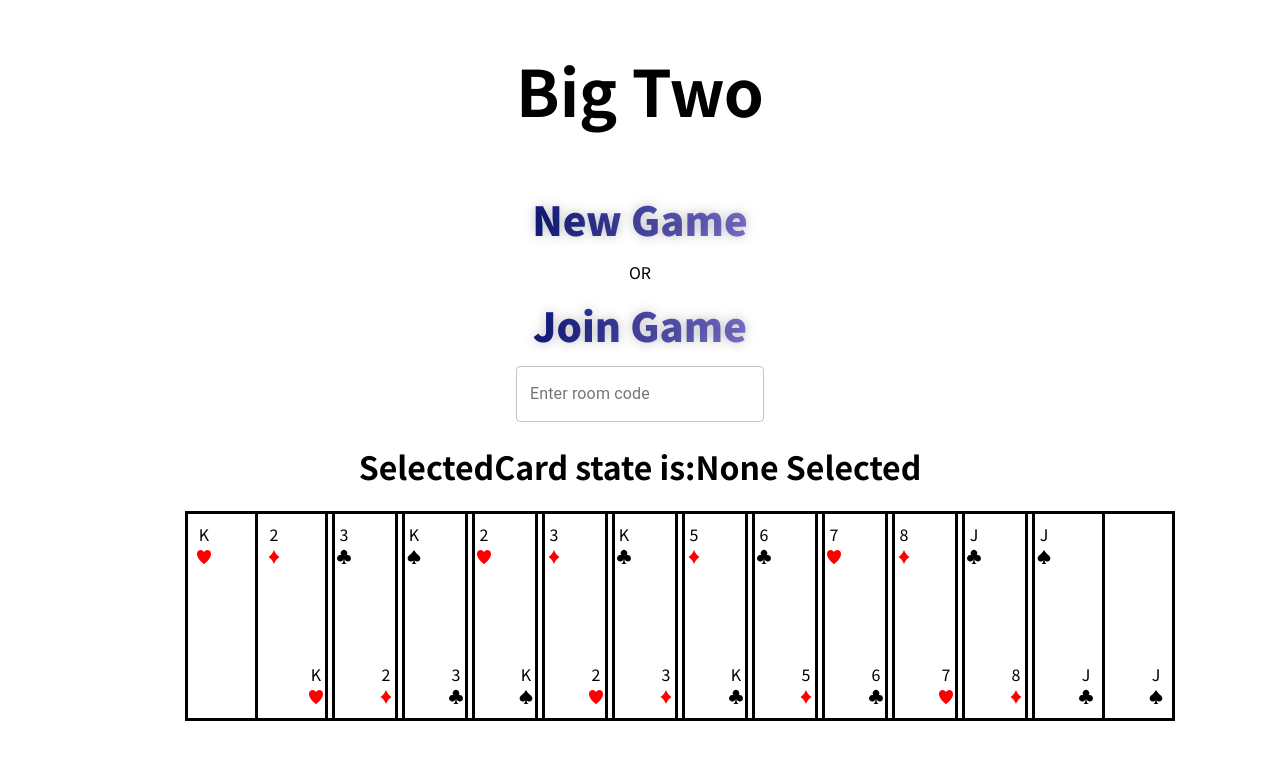
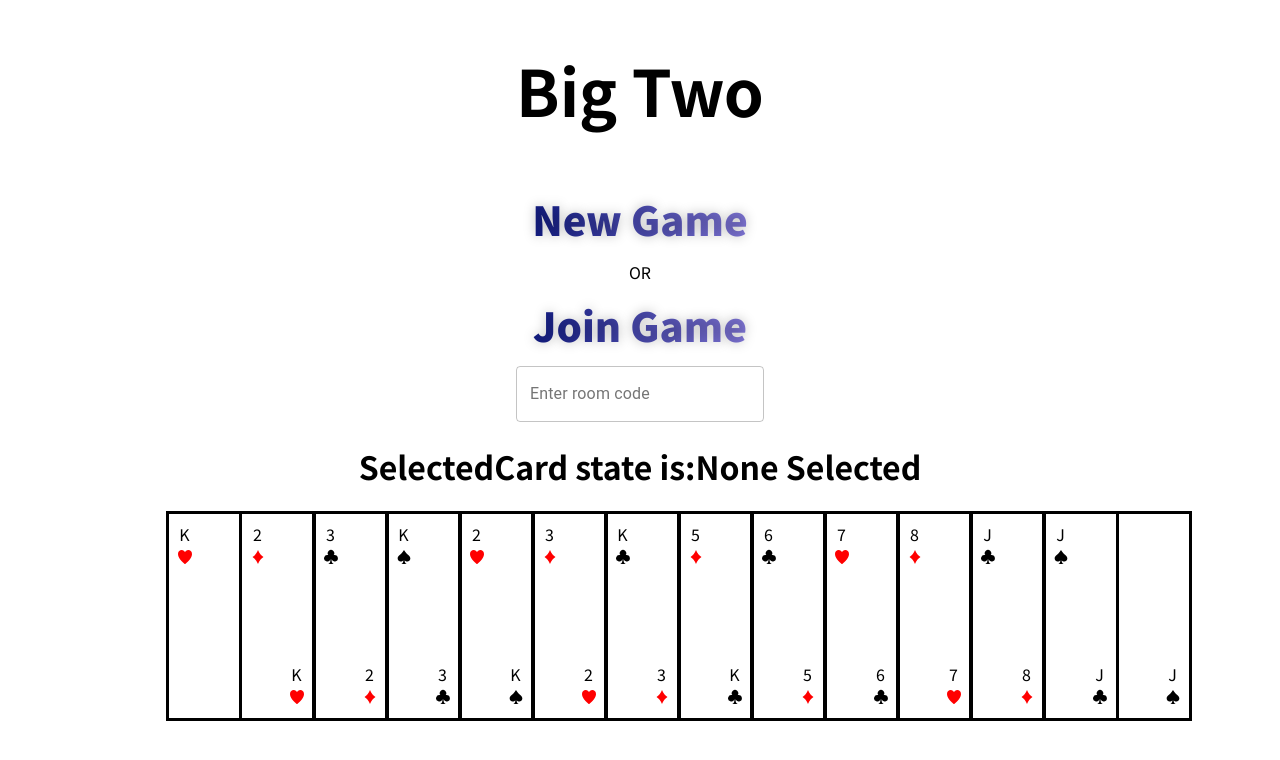
Before and after one commit to MGC3/bigtwo, a React (Create React App) app in the folder frontend/: page / in a window 1280 px wide. Shown: the top 760 px of the page. Built offline with nearby package versions, Linux system fonts and the light colour scheme.

Commit message:
Use card rank and suit as unique key

```diff
--- a/frontend/src/components/Hand.jsx
+++ b/frontend/src/components/Hand.jsx
@@ -50,7 +50,7 @@ export class Hand extends Component {
           {this.state.cards.map((card, i) => {
             return (
               <Card
-                key={i}
+                key={card.rank + card.suit}
                 data={card}
                 zdex={i}
                 handleCardSelect={this.handleCardSelect}
--- a/frontend/src/css/card.css
+++ b/frontend/src/css/card.css
@@ -4,11 +4,11 @@
   border: solid;
   padding: 8px;
   box-sizing: border-box;
-
+  position: relative;
   display: flex;
   flex-direction: column;
   align-items: flex-start;
-  margin-right: -80px;
+  margin-right: -77px;
   transition-duration: 0.15s;
 }
 
```
